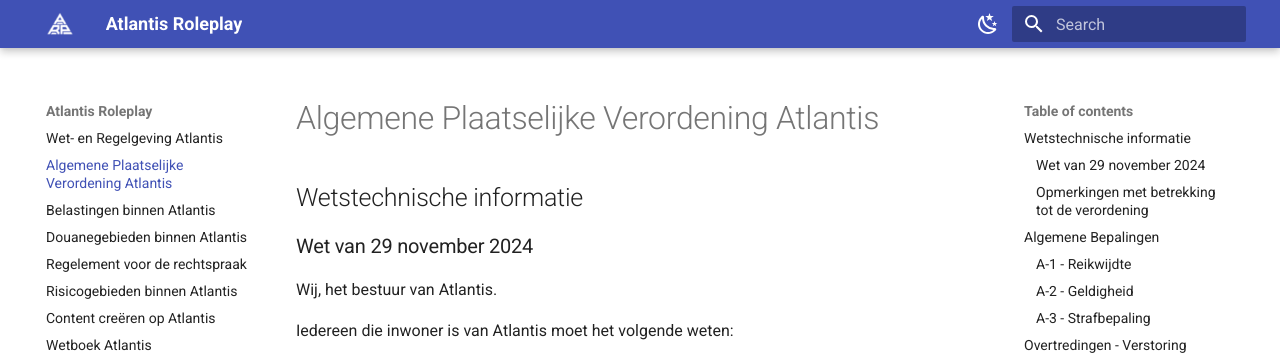
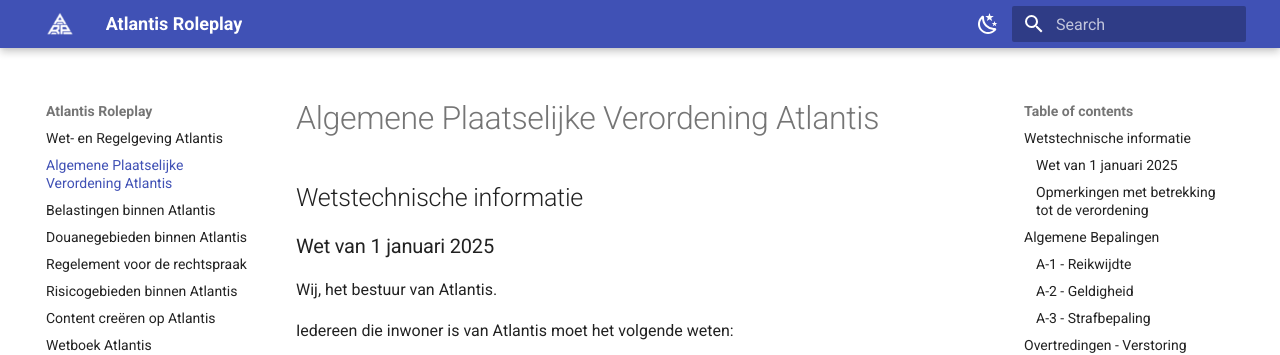
Before and after one commit to Atlantis-Roleplay-Fivem/wet-en-regelgeving, an MkDocs documentation site: the page built from docs/apv.md, in a window 1280 px wide and 900 px high. Shown: the top 355 px of the window. Built offline with MkDocs 1.6.1 and Material for MkDocs 9.7.7, drawn with Linux system fonts in a browser that asks for light colours.

Commit message:
docs: update apv.md

```diff
--- a/docs/apv.md
+++ b/docs/apv.md
@@ -2,7 +2,7 @@
 
 ## Wetstechnische informatie
 
-### Wet van 29 november 2024
+### Wet van 1 januari 2025
 
 Wij, het bestuur van Atlantis.
 
```
